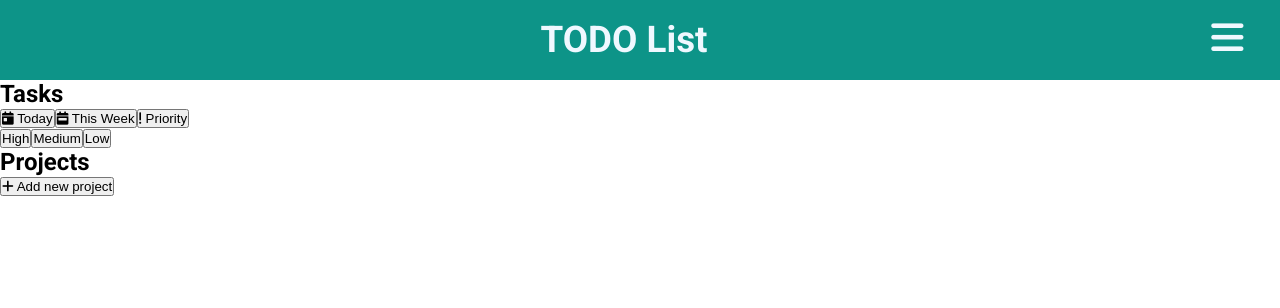
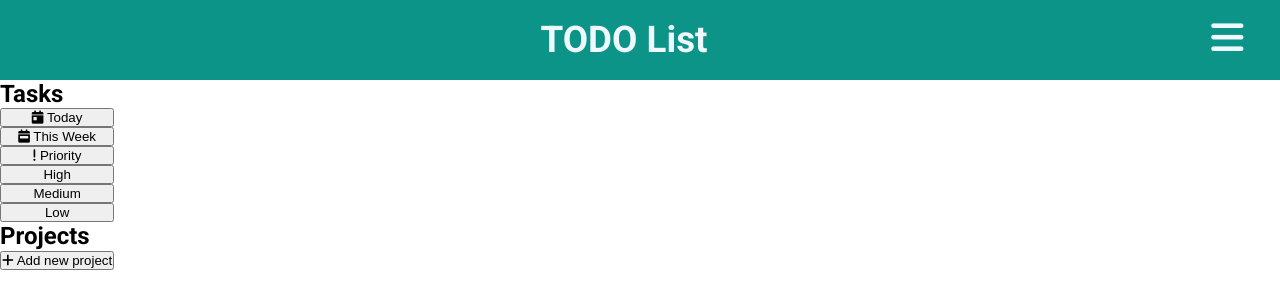
Before and after one commit to thabomoloi/todo-list, a plain HTML site: page index.html in a window 1280 px wide. Drawn offline with Linux system fonts and the light colour scheme.

Commit message:
Add flex and grid styling

```diff
--- a/css/style.css
+++ b/css/style.css
@@ -12,6 +12,9 @@
 
 body {
     font-family: 'Roboto', sans-serif;
+    display: flex;
+    flex-flow: column;
+    min-height: 100vh;
 }
 
 header {
@@ -23,6 +26,7 @@ header {
     padding: 0.5em 1em;
     background-color: #0d9488;
     color: aliceblue;
+    flex: 0 1 auto;
 }
 header span.site-name {
     text-align: center;
@@ -40,3 +44,26 @@ header button.menu-button {
     align-content: end;
     grid-column: 4/5;
 }
+
+main {
+    display: grid;
+    grid-template-rows: 1fr;
+    grid-template-columns: auto 1fr;
+    flex: 1 1 auto;
+}
+footer {
+    flex: 0 1 auto;
+}
+#sidemenu {
+}
+#content {
+
+}
+section nav{
+    display: grid;
+    grid-template-rows: auto 1fr;
+}
+.nav-items {
+    display: flex;
+    flex-direction: column;
+}
```
